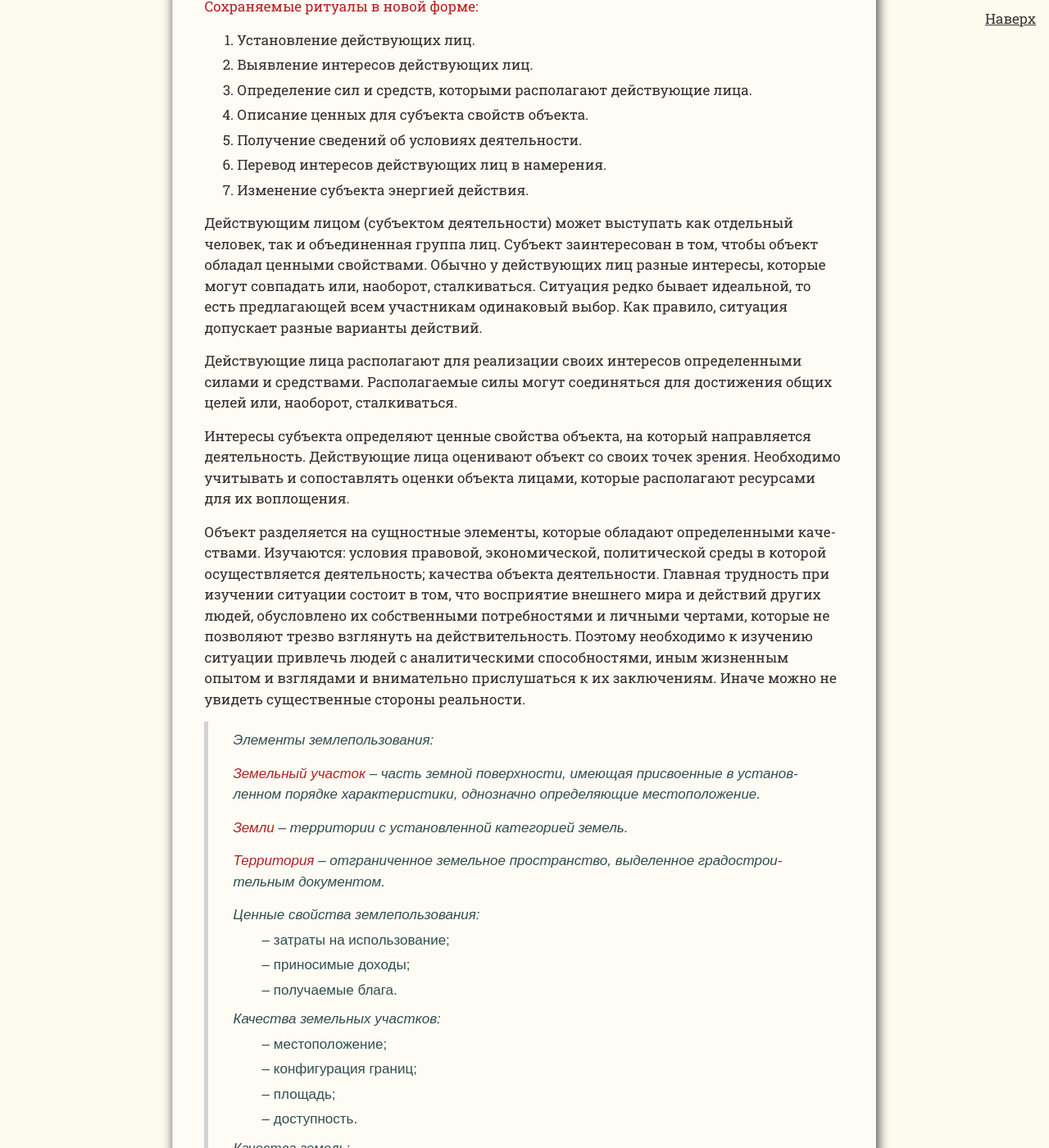
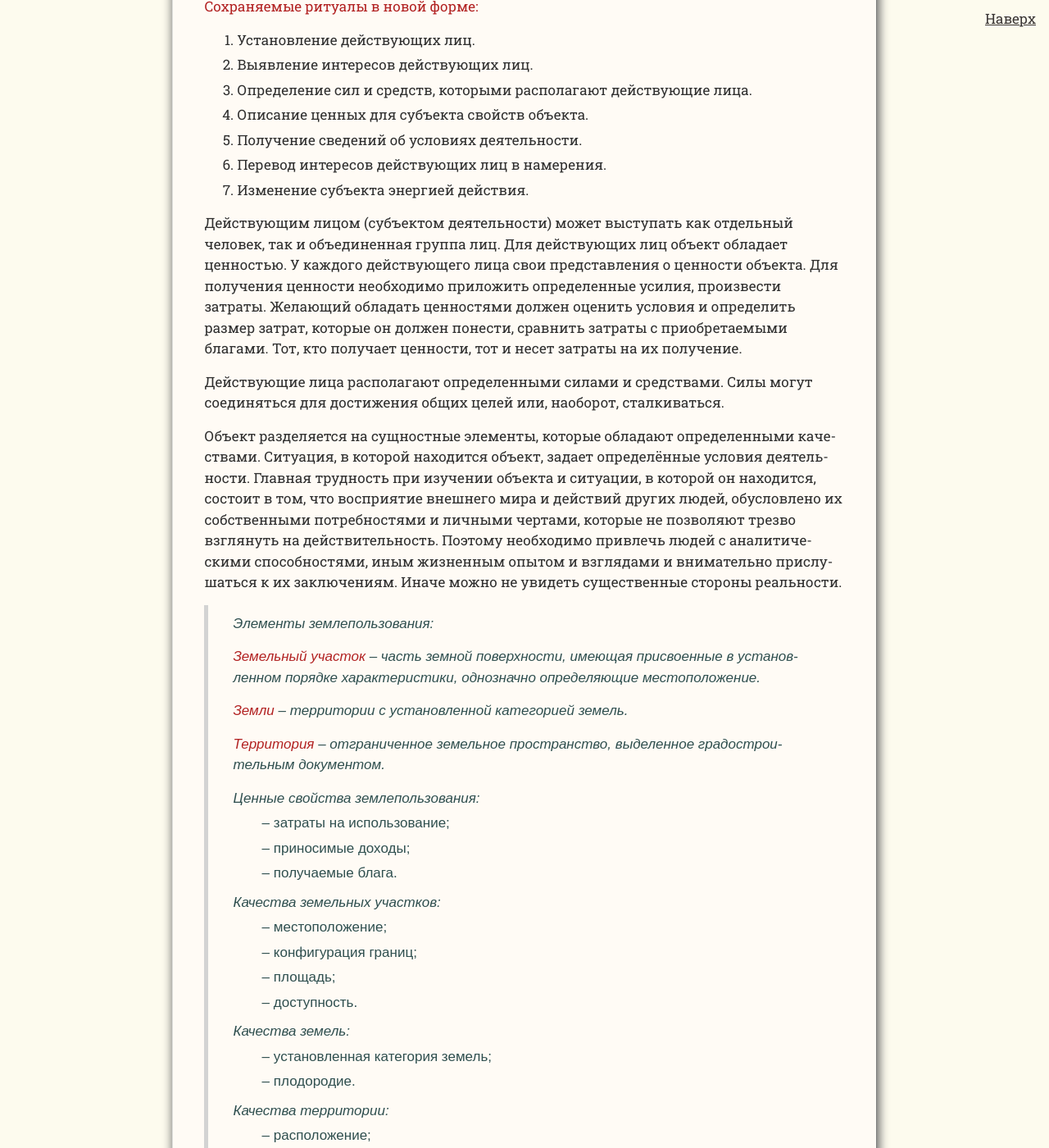
Before and after one commit to SergSi/land-use-art, a Jekyll site: the page built from _posts/2024-12-15-alhimia.md, in a window 1280 px wide and 1400 px high, scrolled down 5575 px. Shown: the whole window at 82% size. Built offline with Jekyll 4.4.1, drawn with Linux system fonts in a browser that asks for light colours; some web fonts are replaced.

Commit message:
Update 2024-12-15-alhimia.md

```diff
--- a/_posts/2024-12-15-alhimia.md
+++ b/_posts/2024-12-15-alhimia.md
@@ -120,13 +120,11 @@ file-1="Алхимия.png" caption-1="Схема Великого алхими
 
 7. Изменение субъекта энергией действия.
 
-Действующим лицом (субъектом деятельности) может выступать как отдельный человек, так и объединенная группа лиц. Субъект заинтересован в том, чтобы объект обладал ценными свойствами. Обычно у действующих лиц разные интересы, которые могут совпадать или, наоборот, сталкиваться. Ситуация редко бывает идеальной, то есть предлагающей всем участникам одинаковый выбор. Как правило, ситуация допускает разные варианты действий.
+Действующим лицом (субъектом деятельности) может выступать как отдельный человек, так и объединенная группа лиц. Для действующих лиц объект обладает ценностью. У каждого действующего лица свои представления о ценности объекта. Для получения ценности необходимо приложить определенные усилия, произвести затраты. Желающий обладать ценностями должен оценить условия и определить размер затрат, которые он должен понести, сравнить затраты с приобретаемыми благами. Тот, кто получает ценности, тот и несет затраты на их получение.
 
-Действующие лица располагают для реализации своих интересов определенными силами и средствами. Располагаемые силы могут соединяться для достижения общих целей или, наоборот, сталкиваться.
+Действующие лица располагают определенными силами и средствами. Cилы могут соединяться для достижения общих целей или, наоборот, сталкиваться.
 
-Интересы субъекта определяют ценные свойства объекта, на который направляется деятельность. Действующие лица оценивают объект со своих точек зрения. Необходимо учитывать и сопоставлять оценки объекта лицами, которые располагают ресурсами для их воплощения.
-
-Объект разделяется на сущностные элементы, которые обладают определенными качествами. Изучаются: условия правовой, экономической, политической среды в которой осуществляется деятельность; качества объекта деятельности. Главная трудность при изучении ситуации состоит в том, что восприятие внешнего мира и действий других людей, обусловлено их собственными потребностями и личными чертами, которые не позволяют трезво взглянуть на действительность. Поэтому необходимо к изучению ситуации привлечь людей с аналитическими способностями, иным жизненным опытом и взглядами и внимательно прислушаться к их заключениям. Иначе можно не увидеть существенные стороны реальности.
+Объект разделяется на сущностные элементы, которые обладают определенными качествами. Ситуация, в которой находится объект, задает определённые условия деятельности. Главная трудность при изучении объекта и ситуации, в которой он находится, состоит в том, что восприятие внешнего мира и действий других людей, обусловлено их собственными потребностями и личными чертами, которые не позволяют трезво взглянуть на действительность. Поэтому необходимо привлечь людей с аналитическими способностями, иным жизненным опытом и взглядами и внимательно прислушаться к их заключениям. Иначе можно не увидеть существенные стороны реальности.
 
 > Элементы землепользования:
 >
```
